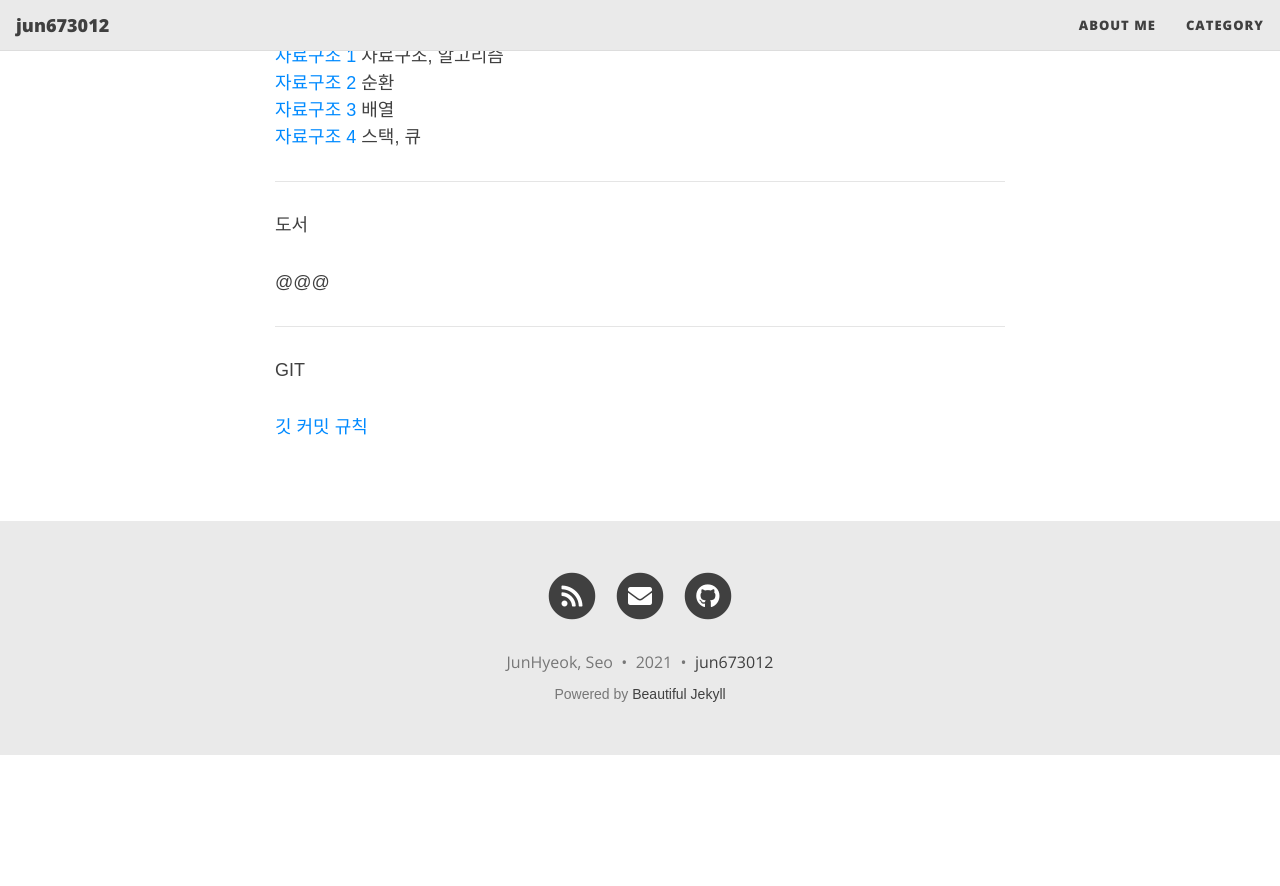
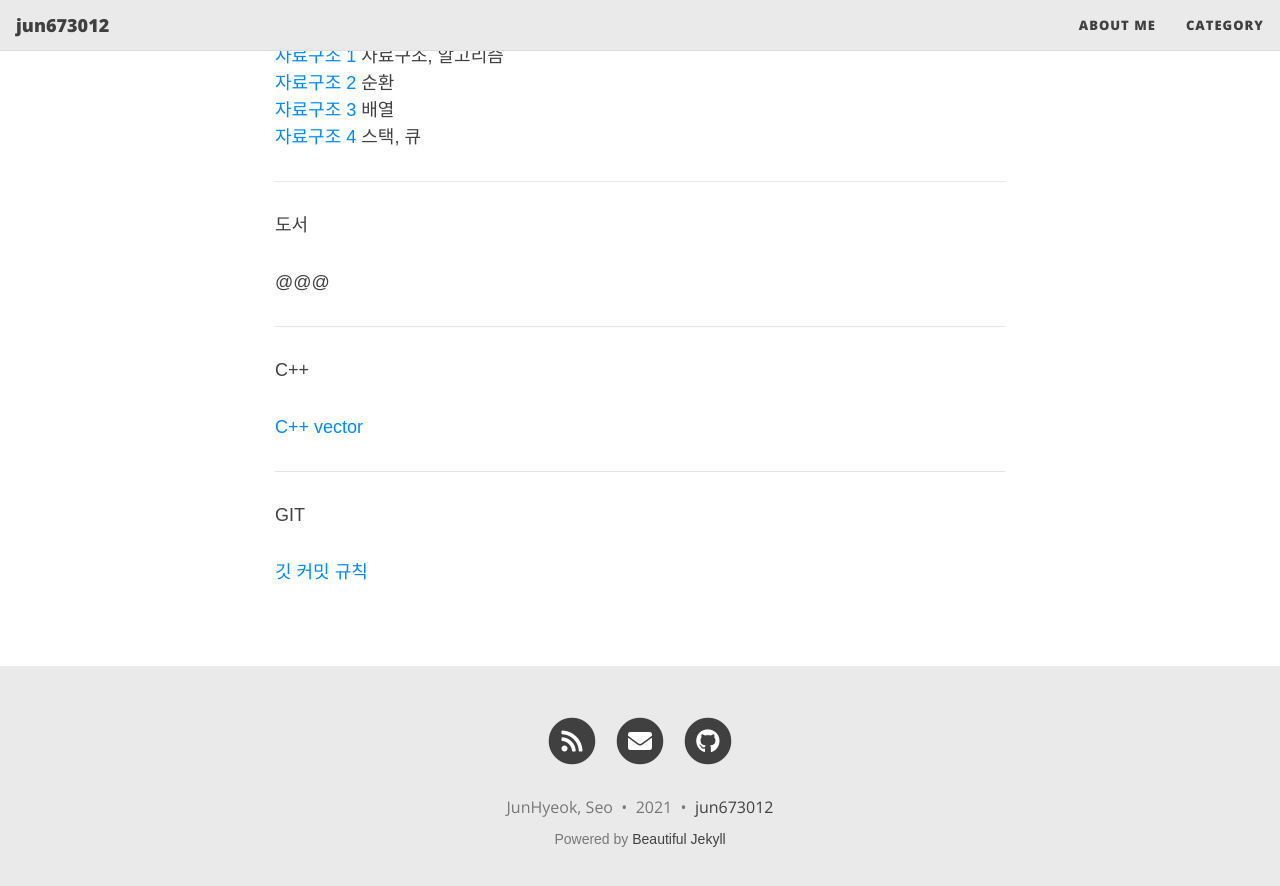
Before and after one commit to jun673012/jun673012.github.io, a Jekyll site: the page built from category.md, in a window 1280 px wide and 900 px high, scrolled down 506 px. Shown: the top 886 px of the window. Built offline with Jekyll 4.4.1, drawn with Linux system fonts in a browser that asks for light colours; nearby versions of some CDN libraries; some web fonts are replaced; before the commit the page ends 1261 px from its top, so only the background shows below that.

Commit message:
문서: C++ vector 추가

```diff
--- a/category.md
+++ b/category.md
@@ -31,6 +31,13 @@ Data Structure
 
 ------
 
+C++
+
+
+[C++ vector](_posts/2021-01-06-c++-vertor-1.md)
+
+------
+
 GIT
 
 
```
